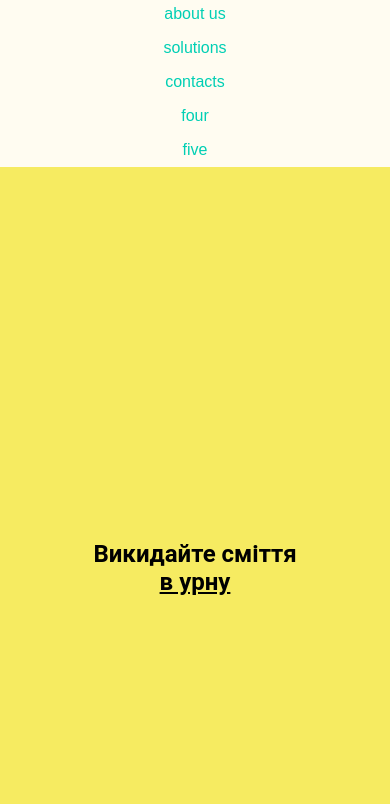
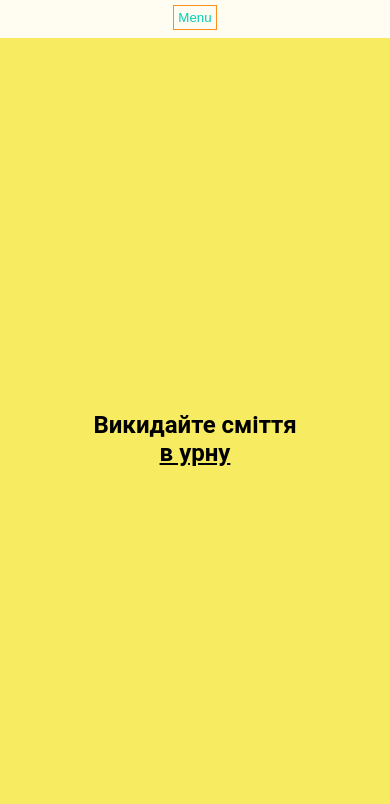
Before and after one commit to das0kettle/third-attempt, a plain HTML site: page index.html in a window 390 px wide. Shown: the part 40-844 px from the top of the page. Drawn offline with Linux system fonts and the light colour scheme; a web font is replaced by a local one.

Commit message:
added button menu for mobile version

```diff
--- a/index.html
+++ b/index.html
@@ -22,6 +22,15 @@
             <div class="link"><a href="#foot">contacts</a></div>
             <div class="link"><a href="#">four</a></div>
             <div class="link"><a href="#">five</a></div>
+        </div>
+
+        <div class="invisible"><button onclick="trial()">Menu</button></div>
+        <div id="invisible-header">
+            <div><a href="#about-us">about us</a></div>
+            <div><a href="#solutions">solutions</a></div>
+            <div><a href="#foot">contacts</a></div>
+            <div><a href="#">four</a></div>
+            <div><a href="#">five</a></div>
         </div>
 
     </header>
--- a/main.js
+++ b/main.js
@@ -0,0 +1,14 @@
+let button = document.getElementById('invisible-header');
+
+function trial() {
+    if (button.style.display === 'none') {
+        button.style.display = 'flex';
+        button.style.flexDirection = 'column';
+        button.style.alignContent = 'center';
+        button.style.textAlign = 'center';
+        button.style.padding = '0.5rem';
+        button.style.fontFamily = 'reross-rectangular';
+    } else {
+        button.style.display = 'none';
+    }
+}
--- a/style.css
+++ b/style.css
@@ -43,6 +43,9 @@ body {
     flex-wrap: wrap;
 }
 
+.invisible, #invisible-header {
+    display: none;
+}
 .logo#logo {
     flex-grow: 10;
 }
@@ -175,6 +178,19 @@ ul {
     }
 
     .link {
-        padding: 0.5rem;
+        display: none;
+    }
+    .invisible {
+        display: block;
+        text-align: center;
+        margin: 0.5rem;
+    }
+
+    .invisible > button {
+        font-family: var(--font-one);
+        color: var(--blue-ish);
+        padding: 0.25rem;
+        background-color: var(--white);
+        border: 1px solid var(--brown);
     }
 }
```
